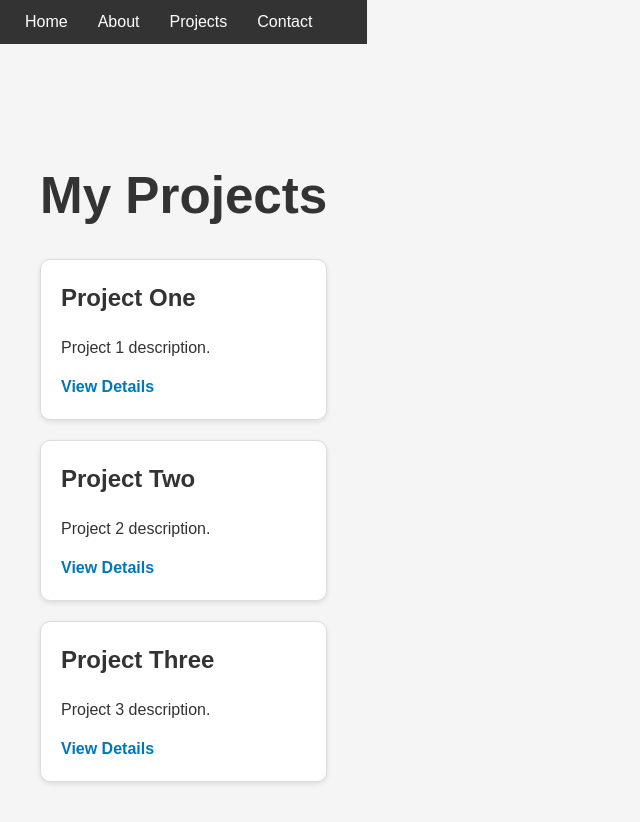
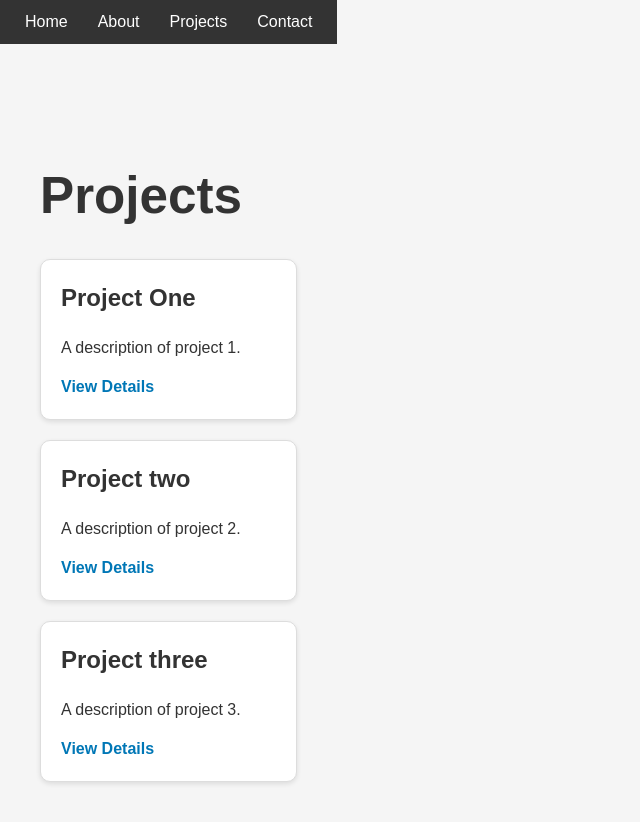
Before and after one commit to Delcan-f/Portfolio, a React (Vite) app: page /projects in a window 1280 px wide. Shown: the top 822 px of the page, without its empty margins (0-640 px from the left). Built offline with nearby package versions, Linux system fonts and the light colour scheme.

Commit message:
feat: central data file

```diff
--- /dev/null
+++ b/src/data/projects.js
@@ -0,0 +1,22 @@
+const projects = [
+    {
+        id: 1,
+        title: "Project One",
+        description: "A description of project 1.",
+        code: "github link"
+    },
+    {
+        id: 2,
+        title: "Project two",
+        description: "A description of project 2.",
+        code: "github link"
+    },
+    {
+        id: 3,
+        title: "Project three",
+        description: "A description of project 3.",
+        code: "github link"
+    }
+];
+
+export default projects;
--- a/src/pages/Projects.jsx
+++ b/src/pages/Projects.jsx
@@ -1,30 +1,14 @@
+import React from "react";
 import { Link } from "react-router-dom";
 import "../styles/Projects.css";
+import projects from "../data/projects"
 
-const projectList = [
-    {
-        id: 1,
-        title: "Project One",
-        description: "Project 1 description."
-    },
-    {
-        id: 2,
-        title: "Project Two",
-        description: "Project 2 description."
-    },
-    {
-        id: 3,
-        title: "Project Three",
-        description: "Project 3 description."
-    }
-];
-
-function Projects() {
+export default function Projects() {
   return (
-    <div className="projects-page">
-      <h1>My Projects</h1>
+    <div className="page-container">
+      <h1>Projects</h1>
       <div className="projects-grid">
-        {projectList.map((project) => (
+        {projects.map((project) => (
           <div key={project.id} className="project-card">
             <h2>{project.title}</h2>
             <p>{project.description}</p>
@@ -38,4 +22,23 @@ function Projects() {
   );
 }
 
-export default Projects;
+// function Projects() {
+//   return (
+//     <div className="projects-page">
+//       <h1>My Projects</h1>
+//       <div className="projects-grid">
+//         {projectList.map((project) => (
+//           <div key={project.id} className="project-card">
+//             <h2>{project.title}</h2>
+//             <p>{project.description}</p>
+//             <Link to={`/projects/${project.id}`} className="project-link">
+//               View Details
+//             </Link>
+//           </div>
+//         ))}
+//       </div>
+//     </div>
+//   );
+// }
+
+// export default Projects;
```
Also changed, not shown: src/pages/ProjectDetail.jsx (+28 -0 lines).
